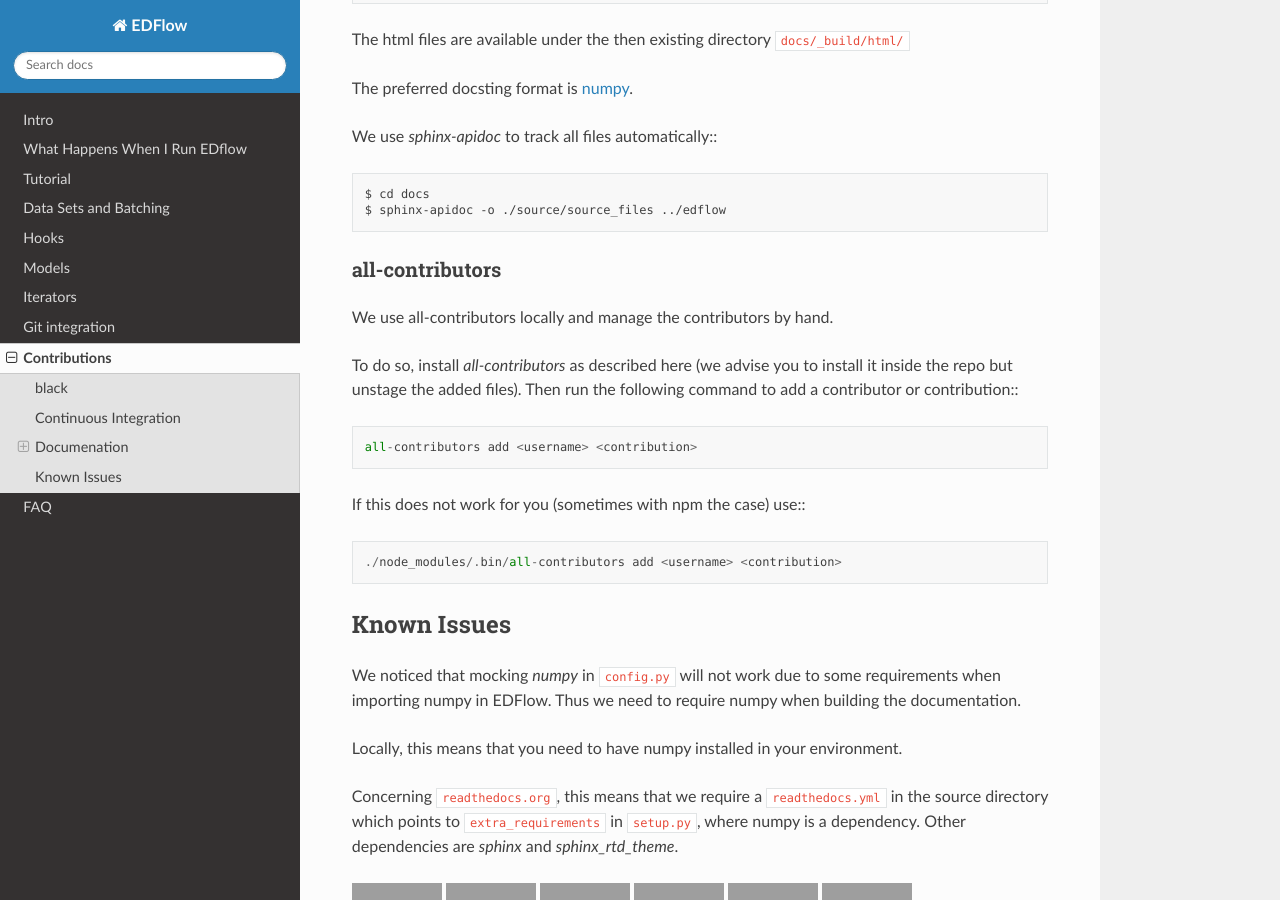
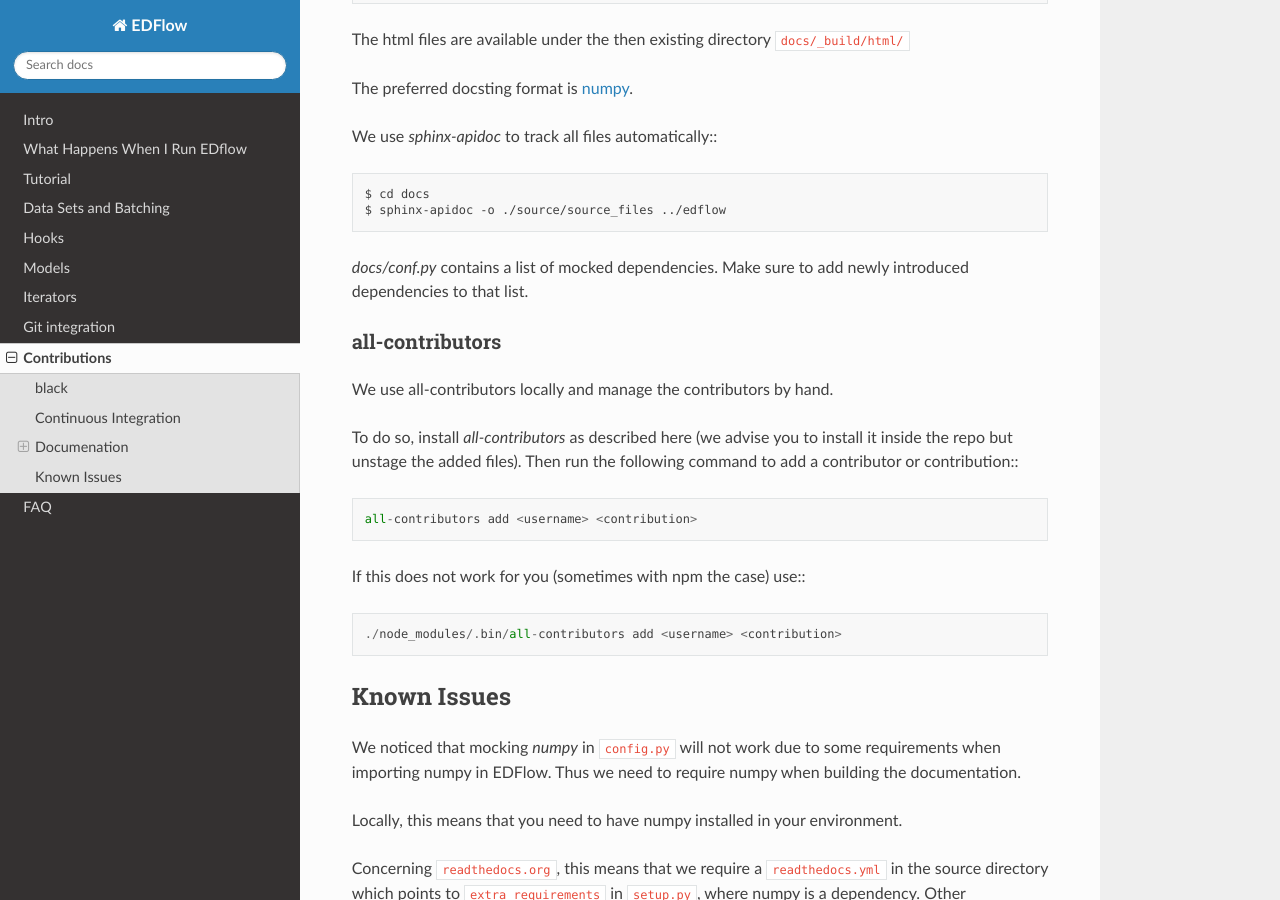
Before and after one commit to pesser/edflow, a Sphinx documentation site: the page built from docs/source/contributions.rst, in a window 1280 px wide and 900 px high, scrolled down 1718 px, cut to the strip 0-900 px from the top of the window. Built offline with Sphinx 7.4.7 and the Read the Docs theme 2.0.0, drawn with Linux system fonts in a browser that asks for light colours; pages that are not in the unit, such as notebooks, are missing from menus; grey boxes are pictures that could not be loaded.

Commit message:
document mocking of dependencies for doc

```diff
--- a/docs/source/contributions.rst
+++ b/docs/source/contributions.rst
@@ -80,6 +80,9 @@ We use `sphinx-apidoc` to track all files automatically:::
     $ cd docs
     $ sphinx-apidoc -o ./source/source_files ../edflow
 
+`docs/conf.py` contains a list of mocked dependencies. Make sure to add newly
+introduced dependencies to that list.
+
 all-contributors
 ================
 
```
